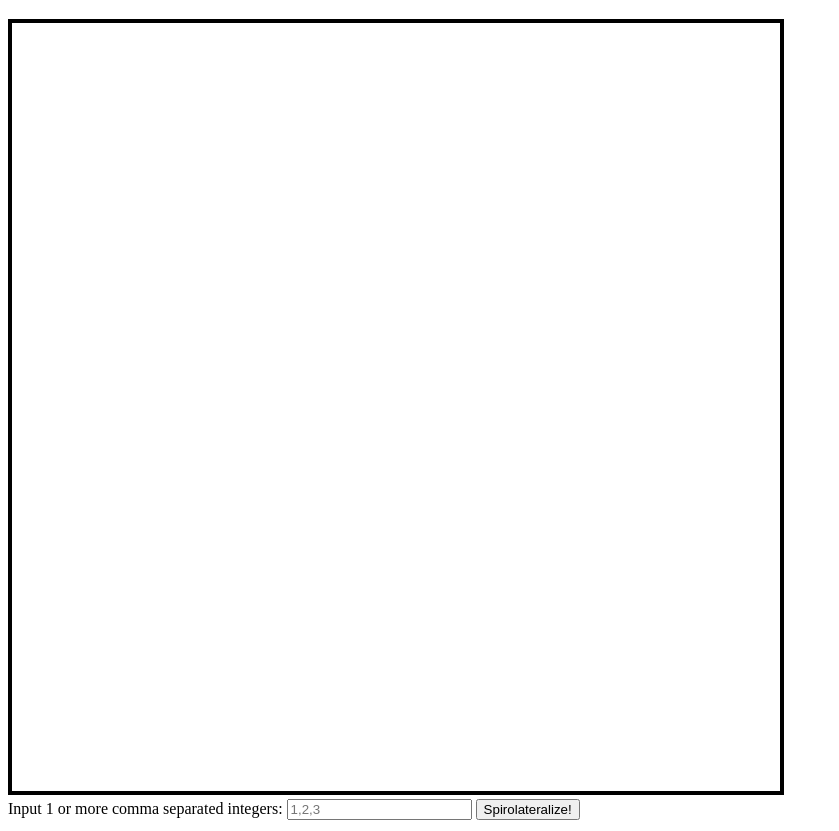
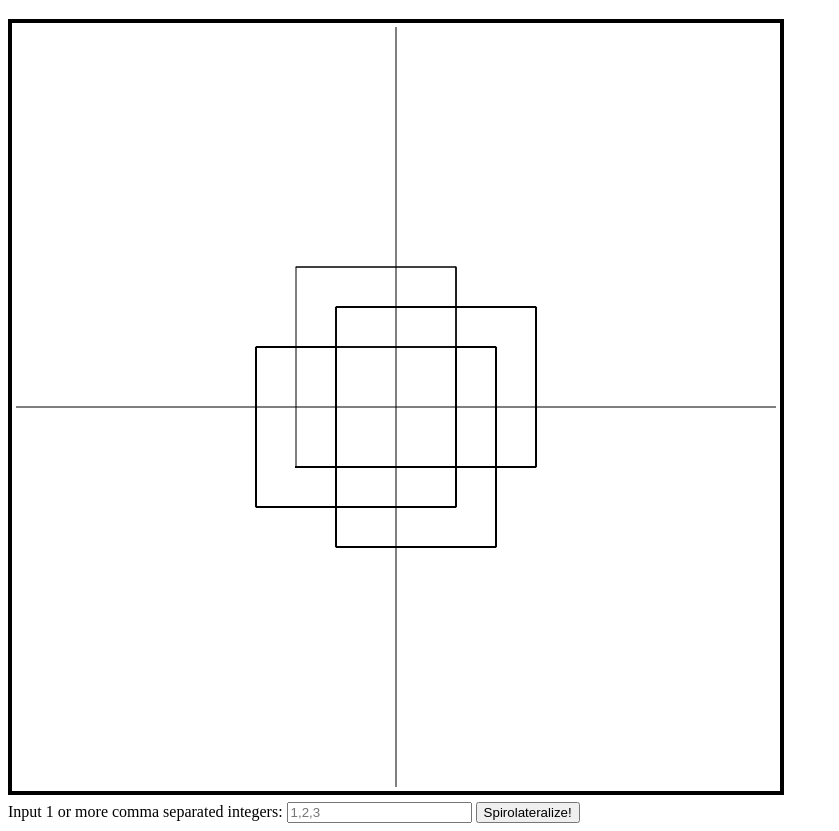
Before and after one commit to conesk21/spirolateral-grapher, a plain HTML site: page index.html in a window 1280 px wide. Shown: the part 61-892 px from the top of the page, without its empty margins (0-839 px from the left). Drawn offline with Linux system fonts and the light colour scheme.

Commit message:
add centering feature to draw graph, fix bug in graphing due to difference in canvas and cartesian coordinate system

```diff
--- a/index.html
+++ b/index.html
@@ -16,7 +16,8 @@
     <div class="content">
         <!-- container for canvas elements-->
         <div class="canvas-holder">
-            <canvas height="760px" width="760px"></canvas>
+              <canvas class = "lower canvas" id="lowerCanvas" height="760px" width="760px"></canvas>
+              <canvas class = "upper canvas" id="upperCanvas" height="760px" width="760px"></canvas>
 
         </div>
 
--- a/script.js
+++ b/script.js
@@ -1,9 +1,11 @@
+
 
 //directional array is right, up, down, even idexes affect x (the 0th element of the coordinate), odd affect y (the 1st element of the coordinate)
 const directArray = [[0,1], [1,1], [0,-1], [1,-1]]
-const center = [410,410]
-
-var canvas = document.querySelector('canvas');
+const canDirectArray = [[0,1], [1,-1], [0,-1], [1,1]]
+const center = [380,380]
+const canvas = document.querySelector("#upperCanvas");
+const grid = document.querySelector("#lowerCanvas")
 
 function getIterationEnd(array){
     currentPos = [0,0]
@@ -15,28 +17,12 @@ function getIterationEnd(array){
 }
 
 function getCenterPoint(array){
-    let firstIterEnd = getIterationEnd(array)
     let x = 0
     let y = 0
-        if(array.length %4 ===1){
-            x = firstIterEnd[0]-firstIterEnd[1]
-            y = firstIterEnd[1]+firstIterEnd[0]
-
-        } else if (array.length%4===3){
-            x = firstIterEnd[0]+firstIterEnd[1]
-            y = firstIterEnd[1]-firstIterEnd[0]
-
-        } else if (array.length%4===2){
-            x = firstIterEnd[0]
-            y = firstIterEnd[1]
-
-        } else {
-            let extremes = getCorners(array,4)
-            x = extremes[0][0] + extremes[1][0]
-            y = extremes[0][1] + extremes[1][1]
-
-        }
-        return [x/2, y/2]
+    let extremes = getCorners(array,4)
+    x = extremes[0][0] + extremes[1][0]
+    y = extremes[0][1] + extremes[1][1]
+    return [x/2, y/2]
     }
 
 
@@ -67,12 +53,9 @@ function getCorners(array,iterations){
 
 }
 
-function getBoundingBoxSize(array){
-    let height = 0
-    let width = 0
-    let extremes = getCorners(array,4)
-    width = Math.abs(extremes[0][0]-extremes[1][0])
-    height = Math.abs(extremes[0][1]-extremes[1][1])
+function getBoundingBoxSize(extremes){
+    let width = Math.abs(extremes[0][0]-extremes[1][0])
+    let height = Math.abs(extremes[0][1]-extremes[1][1])
     return Math.max(width,height)
 }
 
@@ -91,15 +74,17 @@ function getValArray(string){
     return valueArray
 }
 
-function drawGraph(array){
+function drawGraph(array,scaleFactor){
     var drawer = canvas.getContext("2d")
-    drawer.moveTo(center[0],center[1])
-    drawer.fillStyle= "rgba(0,0,0,0)"
-    let currentPos = center
+    drawer.lineCap = "square"
+    drawer.translate(center[0],center[1])
+    let graphCenter = getCenterPoint(array)
+    let currentPos = [-(graphCenter[0]*scaleFactor), (graphCenter[1]*scaleFactor)]
+    drawer.moveTo(currentPos[0],currentPos[1])
     for (let j=0; j<getNumberofIterations(array.length);j++){
         for(let i=0; i<array.length;i++){
             let index = (i + j*array.length) % 4
-            currentPos[directArray[index][0]] += directArray[index][1]*array[i] *40
+            currentPos[canDirectArray[index][0]] += canDirectArray[index][1]*array[i] *scaleFactor
             drawer.lineTo(currentPos[0],currentPos[1])
             drawer.stroke()
         }
@@ -113,3 +98,13 @@ function handleGraph(){
     valArray = getValArray(valString)
     drawGraph(valArray)
 }
+
+
+let test = grid.getContext("2d")
+test.moveTo(0,380)
+test.lineTo(760,380)
+test.moveTo(380,0)
+test.lineTo(380,760)
+test.stroke()
+
+drawGraph([1,3,2,4,5],40)
--- a/styles.css
+++ b/styles.css
@@ -1,4 +1,15 @@
-canvas{
+
+.canvas-holder {
+    position: relative;
+    height: 769px;
+    width: 769px;
+    padding: 7px;
+}
+
+canvas {
+    position: absolute;
+    top: 0;
+    left: 0;
     padding:4px;
     border: solid black 4px;
 }
```
